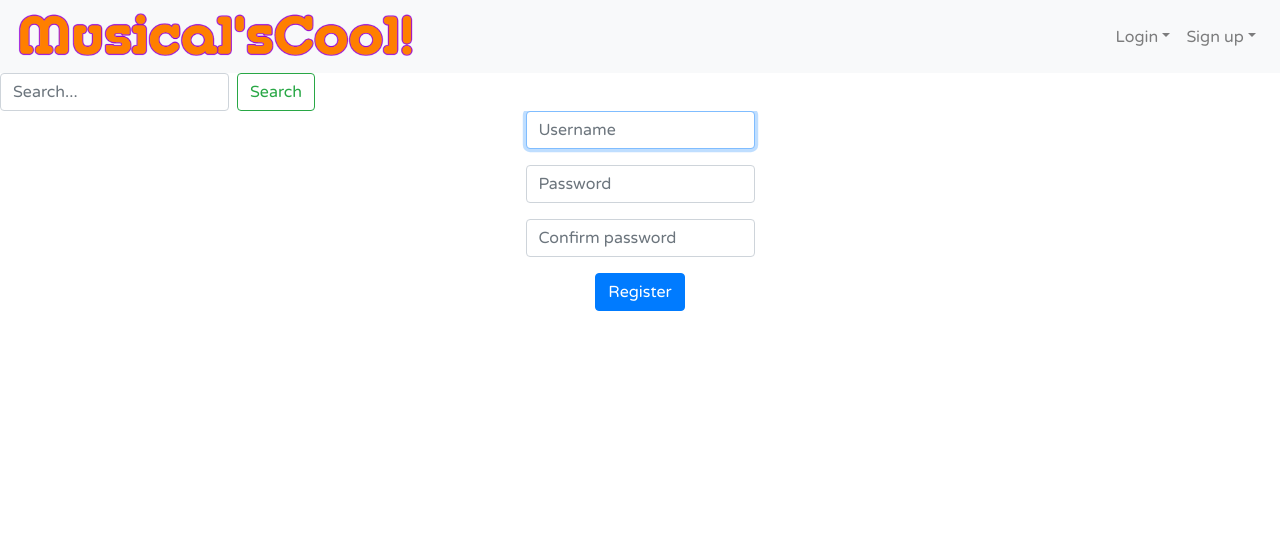
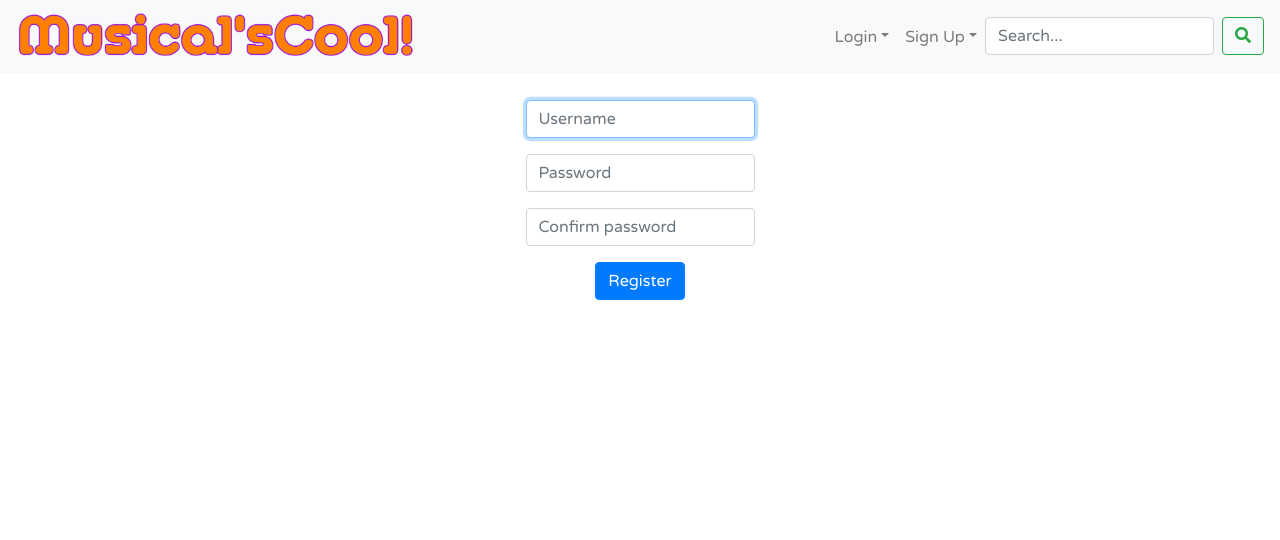
Before and after one commit to markvbavel/CS50, a Flask app: page /register in a window 1280 px wide. Shown: the top 540 px of the page. Run offline with Flask 2, Linux system fonts and the light colour scheme; some libraries are stand-ins or nearby versions.

Commit message:
Fixed navbar issues with layout

```diff
--- a/pset9/musicalscool/static/css/styles.css
+++ b/pset9/musicalscool/static/css/styles.css
@@ -12,7 +12,10 @@ body {
     margin-right: inherit;
 }
 
-
+.navbar-nav {
+    margin: 0;
+    padding: 0;
+}
 
 .login {
     margin-bottom:5px;
@@ -44,6 +47,9 @@ main .form-control {
     width: auto;
 }
 
+.margin-offset {
+    margin-top: 100px;
+}
 .sticky {
     position: fixed;
     width: 100%;
@@ -70,3 +76,7 @@ main img
     /* constrain images on small screens */
     max-width: 100%;
 }
+
+.alert {
+    top: 71px;
+}
--- a/pset9/musicalscool/templates/layout.html
+++ b/pset9/musicalscool/templates/layout.html
@@ -27,7 +27,7 @@
     <body>
 
         <!-- Navbar -->
-        <nav class="navbar navbar-expand-lg navbar-light bg-light">
+        <nav class="navbar navbar-expand-lg navbar-light bg-light sticky">
             <a class="navbar-brand logo" href="/">
                 <img class="logo" src="/static/images/musicalscool-logo.png" alt="">
             </a>
@@ -37,13 +37,12 @@
             <div class="collapse navbar-collapse" id="navbar">
 
             <!-- Navbar content that will collapse on mobile -->
-
                 <ul class="navbar-nav ml-auto">
                     <li class="nav-item dropdown">
                         <a class="nav-link dropdown-toggle" href="#" id="navbarDropdownMenuLink" data-toggle="dropdown">Login</a>
 
-                        <div class="dropdown-menu dropdown-menu-wrap">
-                            <form class="form-horizontal" methon="post">
+                        <div class="dropdown-menu">
+                            <form class="form-horizontal" method="POST">
                                 <input class="form-control login" type="text" name="username" placeholder="Username...">
                                 <input class="form-control login" type="password" name="password" placeholder="Password...">
                                 <input class="btn btn-primary" type="submit" name="submit" value="Login">
@@ -52,22 +51,30 @@
                     </li>
 
                     <li class="nav-item dropdown">
-                        <a class="nav-link dropdown-toggle" href="#" id="navbarDropdownMenuLink" data-toggle="dropdown">Sign up</a>
+                        <a class="nav-link dropdown-toggle" href="#" id="navbarDropdownMenuLink" data-toggle="dropdown">Sign Up</a>
 
-                        <div class="dropdown-menu" style="padding: 15px; padding-bottom: 10px">
-                            <form class="form-horizontal" methon="post">
+                        <div class="dropdown-menu">
+                            <form class="form-horizontal" method="POST">
                                 <input class="form-control register" type="text" name="username" placeholder="Username...">
                                 <input class="form-control register" type="password" name="password" placeholder="Password...">
-                                <input class="form-control register" type="password" name="confirm" placeholder="Confirm password...">
                                 <input class="btn btn-primary" type="submit" name="submit" value="Sign up">
                             </form>
                         </div>
                     </li>
+
+                    <div class="search-container">
+                        <form class="form-inline my-2 my-lg-0">
+                            <input class="form-control mr-sm-2" type="text" placeholder="Search..." aria-label="Search">
+                            <button class="btn btn-outline-success my-2 my-sm-0" type="submit"><i class="fa fa-search"></i></button>
+                        </form>
+                    </div>
                 </ul>
+            </div>
 
-            </div>
+
         </nav>
 
+        <!-- Flashes messages at page top -->
         {% if get_flashed_messages() %}
             <header>
                 <div class="alert alert-primary border text-center" role="alert">
@@ -76,19 +83,17 @@
             </header>
         {% endif %}
 
-        <form class="form-inline my-2 my-lg-0">
-            <input class="form-control mr-sm-2" type="text" placeholder="Search..." aria-label="Search">
-            <button class="btn btn-outline-success my-2 my-sm-0" type="submit">Search</button>
-        </form>
-
-        <main class="container">
-            {% block main %}{% endblock %}
+        <main>
+            <div class="container mx-auto margin-offset">
+                {% block main %}{% endblock %}
+            </div>
         </main>
 
-
+        <!-- DELETE LATER -->
         <div class="container" style="height: 1000px"></div>
         <p class="text-center">Some text to enable scrolling.</p>
 
+        <!-- Script -->
         <script src="/static/js/scripts.js"></script>
 
     </body>
```
